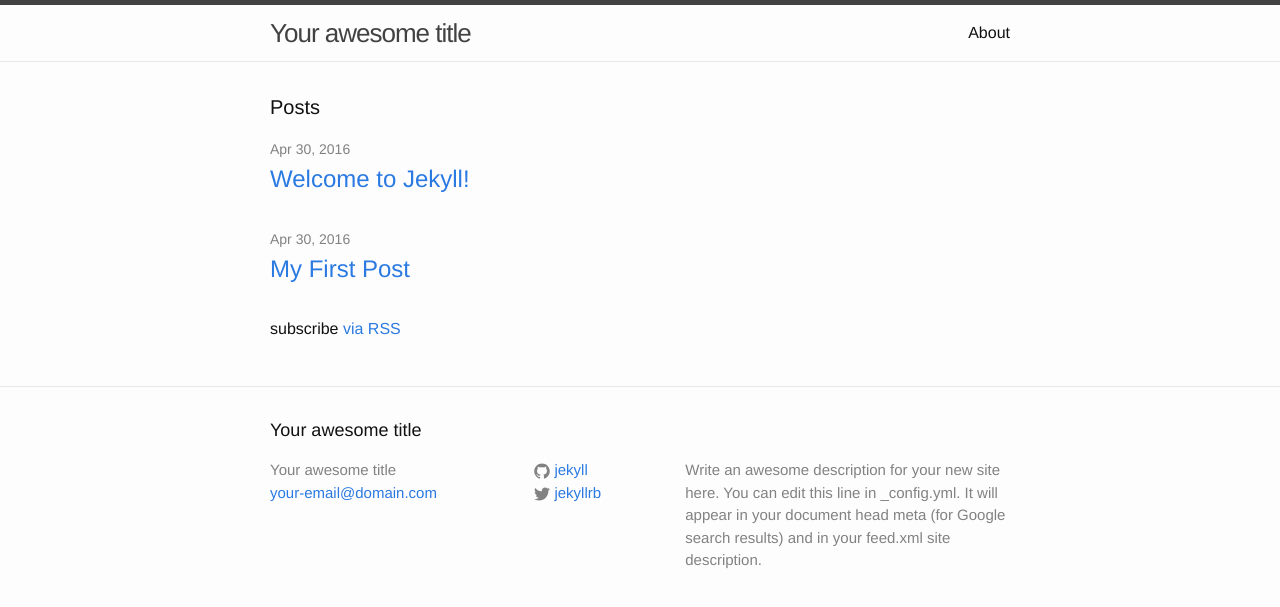
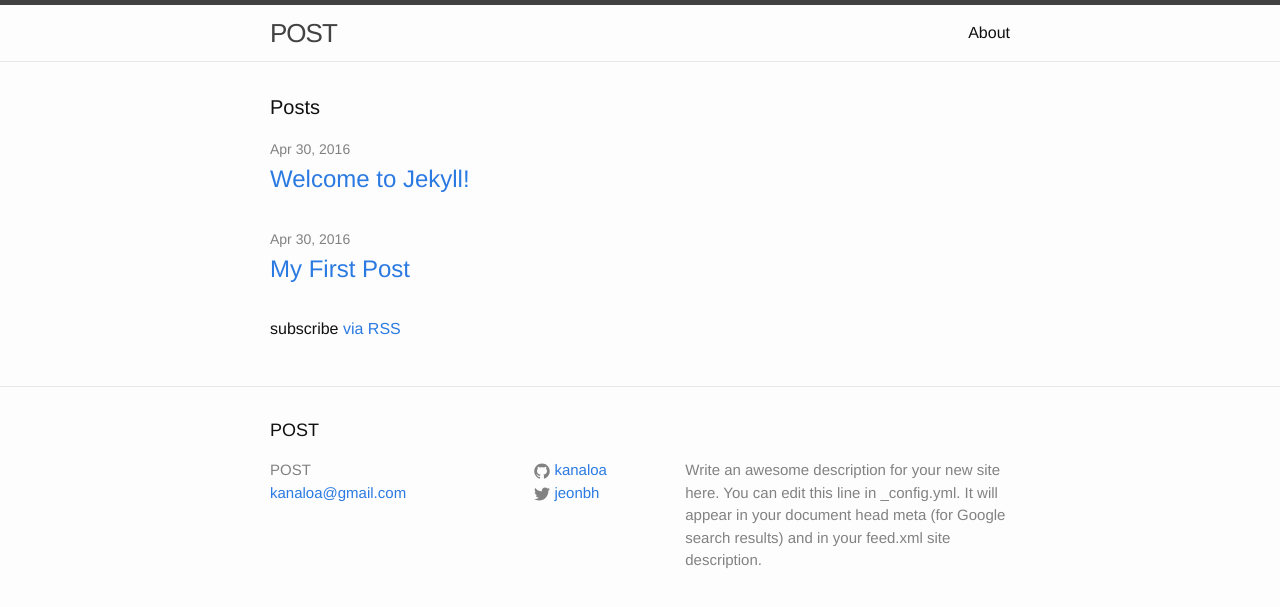
Before and after one commit to kanaloa/kanaloa.github.io, a Jekyll site: the page built from index.html, in a window 1280 px wide. Shown: the top 607 px of the page. Built offline with Jekyll 4.4.1, drawn with Linux system fonts in a browser that asks for light colours.

Commit message:
change config

```diff
--- a/_config.yml
+++ b/_config.yml
@@ -6,16 +6,16 @@
 # 'jekyll serve'. If you change this file, please restart the server process.
 
 # Site settings
-title: Your awesome title
-email: your-email@domain.com
+title: POST
+email: kanaloa@gmail.com
 description: > # this means to ignore newlines until "baseurl:"
   Write an awesome description for your new site here. You can edit this
   line in _config.yml. It will appear in your document head meta (for
   Google search results) and in your feed.xml site description.
 baseurl: "" # the subpath of your site, e.g. /blog
 url: "http://yourdomain.com" # the base hostname & protocol for your site
-twitter_username: jekyllrb
-github_username:  jekyll
+twitter_username: jeonbh
+github_username:  kanaloa
 
 # Build settings
 markdown: kramdown
```
